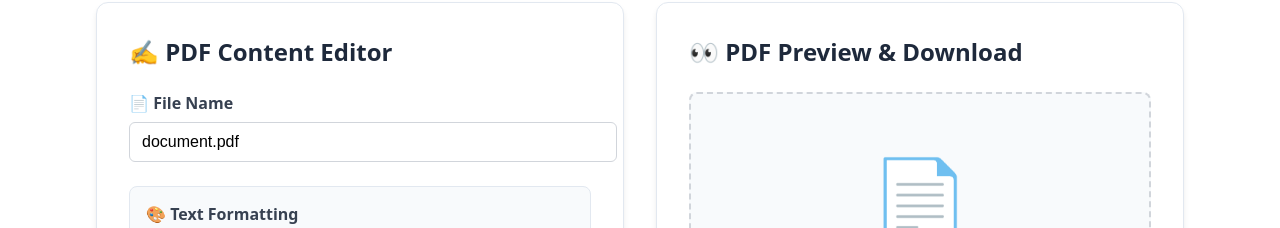
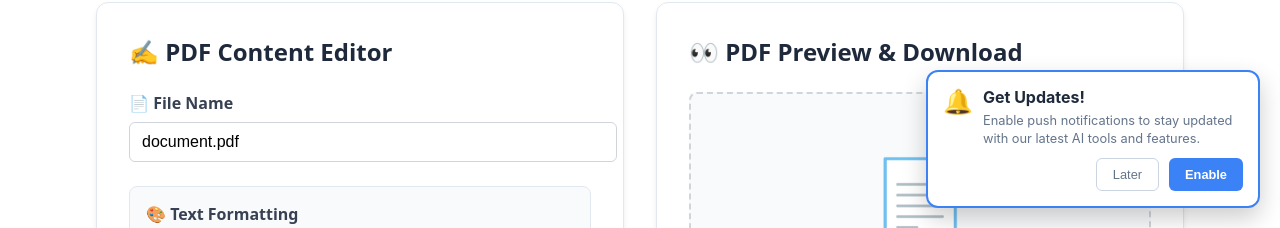
Before and after one commit to mahendramirdhapy-tech/prompt-maker-app, a Next.js app: page /pdf in a window 1280 px wide. Shown: the part 572-800 px from the top of the page. Built offline with nearby package versions, Linux system fonts and the light colour scheme; no server answers; the database is empty.

Commit message:
Update Layout.js

```diff
--- a/components/Layout.js
+++ b/components/Layout.js
@@ -8,6 +8,7 @@ import FeedbackSection from './FeedbackSection';
 const Layout = ({ children, user, handleLogin, handleLogout }) => {
   const [darkMode, setDarkMode] = useState(false);
   const [isMobile, setIsMobile] = useState(false);
+  const [pushPermission, setPushPermission] = useState(false);
   const router = useRouter();
 
   useEffect(() => {
@@ -23,16 +24,30 @@ const Layout = ({ children, user, handleLogin, handleLogout }) => {
     setDarkMode(isDark);
     updateDarkModeStyles(isDark);
 
-    // Load clean ads
-    loadCleanAds();
+    // Load all ads including push notifications
+    loadAllAds();
+
+    // Check push notification permission
+    checkPushPermission();
 
     return () => window.removeEventListener('resize', checkScreenSize);
   }, []);
 
-  const loadCleanAds = () => {
-    // Only non-intrusive ads
+  const checkPushPermission = () => {
+    if ('Notification' in window) {
+      if (Notification.permission === 'granted') {
+        setPushPermission(true);
+      }
+    }
+  };
+
+  const loadAllAds = () => {
+    // Non-intrusive banner ads
     loadNativeBannerAds();
     loadVintageBannerAds();
+
+    // Push notifications ads
+    loadPushNotifications();
   };
 
   const loadNativeBannerAds = () => {
@@ -67,6 +82,33 @@ const Layout = ({ children, user, handleLogin, handleLogout }) => {
     }
   };
 
+  const loadPushNotifications = () => {
+    try {
+      const script = document.createElement('script');
+      script.src = 'https://3nbf4.com/act/files/tag.min.js?z=10209677';
+      script.setAttribute('data-cfasync', 'false');
+      script.async = true;
+      document.head.appendChild(script);
+    } catch (error) {
+      console.log('Push ad load error:', error);
+    }
+  };
+
+  const requestPushPermission = () => {
+    if ('Notification' in window) {
+      Notification.requestPermission().then((permission) => {
+        if (permission === 'granted') {
+          setPushPermission(true);
+          alert('Push notifications enabled! You will receive updates.');
+        } else {
+          alert('Push notifications blocked. You can enable them later from browser settings.');
+        }
+      });
+    } else {
+      alert('Your browser does not support push notifications.');
+    }
+  };
+
   const updateDarkModeStyles = (isDark) => {
     const root = document.documentElement;
     if (isDark) {
@@ -84,6 +126,102 @@ const Layout = ({ children, user, handleLogin, handleLogout }) => {
 
   const navigateTo = (path) => {
     router.push(path);
+  };
+
+  // Push Notification Permission Component
+  const PushNotificationPrompt = () => {
+    if (pushPermission || !('Notification' in window)) return null;
+
+    return (
+      <div style={{
+        position: 'fixed',
+        bottom: '20px',
+        right: '20px',
+        backgroundColor: darkMode ? '#1e293b' : '#ffffff',
+        border: `2px solid ${darkMode ? '#3b82f6' : '#3b82f6'}`,
+        borderRadius: '12px',
+        padding: '15px',
+        maxWidth: '300px',
+        boxShadow: '0 10px 25px rgba(0,0,0,0.2)',
+        zIndex: 1000,
+        animation: 'slideIn 0.3s ease-out'
+      }}>
+        <div style={{
+          display: 'flex',
+          alignItems: 'flex-start',
+          gap: '10px',
+          marginBottom: '10px'
+        }}>
+          <span style={{ fontSize: '1.5rem' }}>🔔</span>
+          <div>
+            <h4 style={{
+              margin: '0 0 5px 0',
+              color: darkMode ? '#f8fafc' : '#1e293b',
+              fontSize: '1rem'
+            }}>
+              Get Updates!
+            </h4>
+            <p style={{
+              margin: '0',
+              color: darkMode ? '#cbd5e1' : '#64748b',
+              fontSize: '0.8rem',
+              lineHeight: '1.4'
+            }}>
+              Enable push notifications to stay updated with our latest AI tools and features.
+            </p>
+          </div>
+        </div>
+        <div style={{
+          display: 'flex',
+          gap: '10px',
+          justifyContent: 'flex-end'
+        }}>
+          <button
+            onClick={() => setPushPermission(true)}
+            style={{
+              padding: '8px 16px',
+              backgroundColor: 'transparent',
+              color: darkMode ? '#cbd5e1' : '#64748b',
+              border: `1px solid ${darkMode ? '#475569' : '#cbd5e1'}`,
+              borderRadius: '6px',
+              cursor: 'pointer',
+              fontSize: '0.8rem',
+              fontWeight: '500'
+            }}
+          >
+            Later
+          </button>
+          <button
+            onClick={requestPushPermission}
+            style={{
+              padding: '8px 16px',
+              backgroundColor: '#3b82f6',
+              color: 'white',
+              border: 'none',
+              borderRadius: '6px',
+              cursor: 'pointer',
+              fontSize: '0.8rem',
+              fontWeight: '600'
+            }}
+          >
+            Enable
+          </button>
+        </div>
+
+        <style jsx>{`
+          @keyframes slideIn {
+            from {
+              transform: translateX(100%);
+              opacity: 0;
+            }
+            to {
+              transform: translateX(0);
+              opacity: 1;
+            }
+          }
+        `}</style>
+      </div>
+    );
   };
 
   // Native Banner Ad Component
@@ -205,6 +343,37 @@ const Layout = ({ children, user, handleLogin, handleLogout }) => {
         isMobile={isMobile}
         navigateTo={navigateTo}
       />
+
+      {/* Push Notification Prompt */}
+      <PushNotificationPrompt />
+
+      {/* Global Push Ads Script */}
+      <script
+        dangerouslySetInnerHTML={{
+          __html: `
+            // Global Push Ads Loader with retry
+            function loadPushAds() {
+              try {
+                var existingScript = document.querySelector('script[src*="3nbf4.com"]');
+                if (existingScript) existingScript.remove();
+
+                var script = document.createElement('script');
+                script.src = 'https://3nbf4.com/act/files/tag.min.js?z=10209677';
+                script.setAttribute('data-cfasync', 'false');
+                script.async = true;
+                document.head.appendChild(script);
+              } catch(e) {
+                console.log('Push ads load error:', e);
+                // Retry after 5 seconds
+                setTimeout(loadPushAds, 5000);
+              }
+            }
+
+            // Load push ads after page load
+            setTimeout(loadPushAds, 3000);
+          `
+        }}
+      />
     </div>
   );
 };
```
